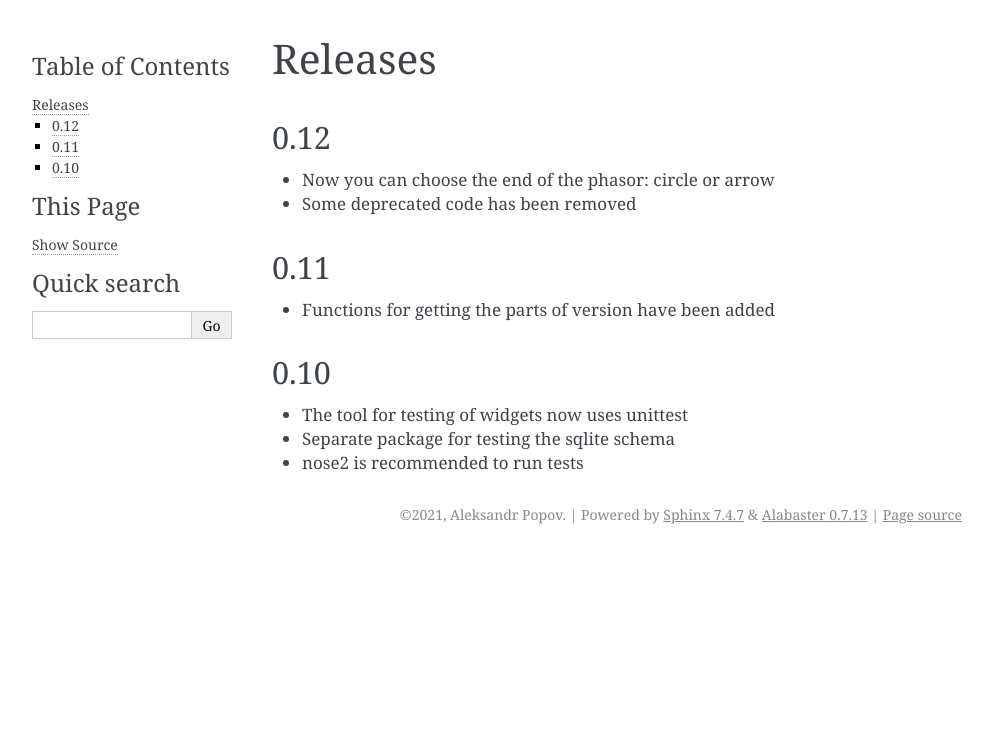
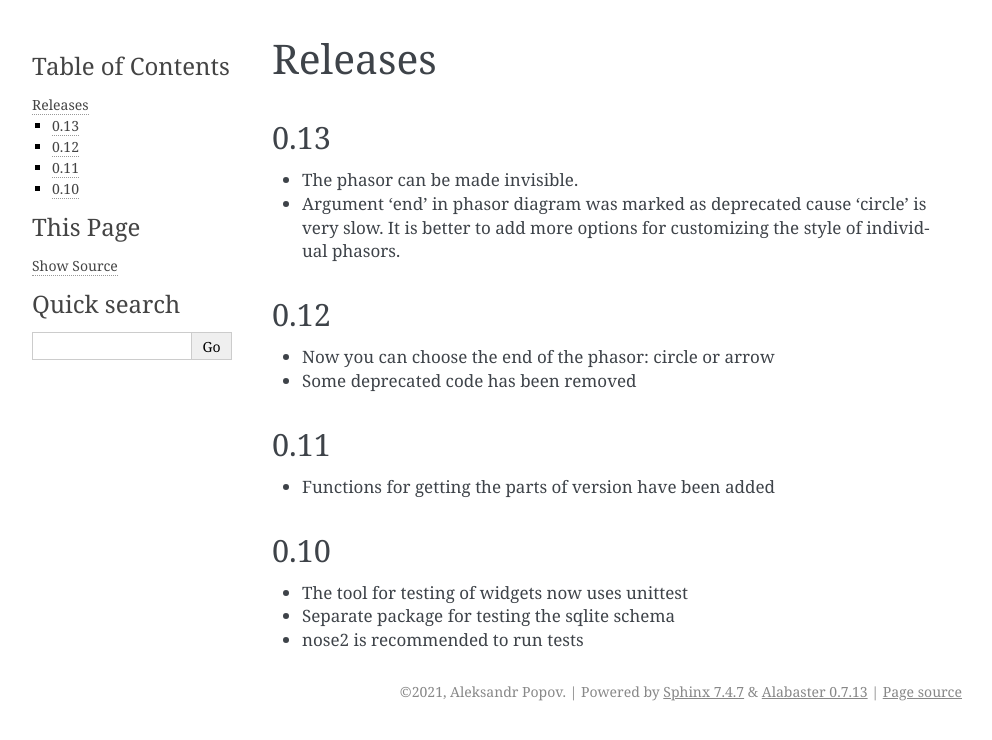
Before and after one commit to aleneus/appteka, a Sphinx documentation site: the page built from docs/source/history.rst, in a window 1280 px wide. Shown: the top 740 px of the page, without its empty margins (148-1140 px from the left). Built offline with Sphinx 7.4.7, drawn with Linux system fonts in a browser that asks for light colours.

Commit message:
docs: update history

```diff
--- a/docs/source/history.rst
+++ b/docs/source/history.rst
@@ -1,5 +1,11 @@
 Releases
 ========
+
+0.13
+----
+
+* The phasor can be made invisible.
+* Argument 'end' in phasor diagram was marked as deprecated cause 'circle' is very slow. It is better to add more options for customizing the style of individual phasors.
 
 0.12
 ----
--- a/todo.org
+++ b/todo.org
@@ -182,7 +182,7 @@
 ** DONE feat: control the visibility of phasors
 ** DONE feat: phasor diagram: deprecate size arg
 ** DONE feat: phasor diagram: deprecate end arg
-** TODO docs: update history
+** DONE docs: update history
 * later
 ** TODO dist: add versions for the requirements
 ** TODO dist: reqs: update pyqtgraph version
```
